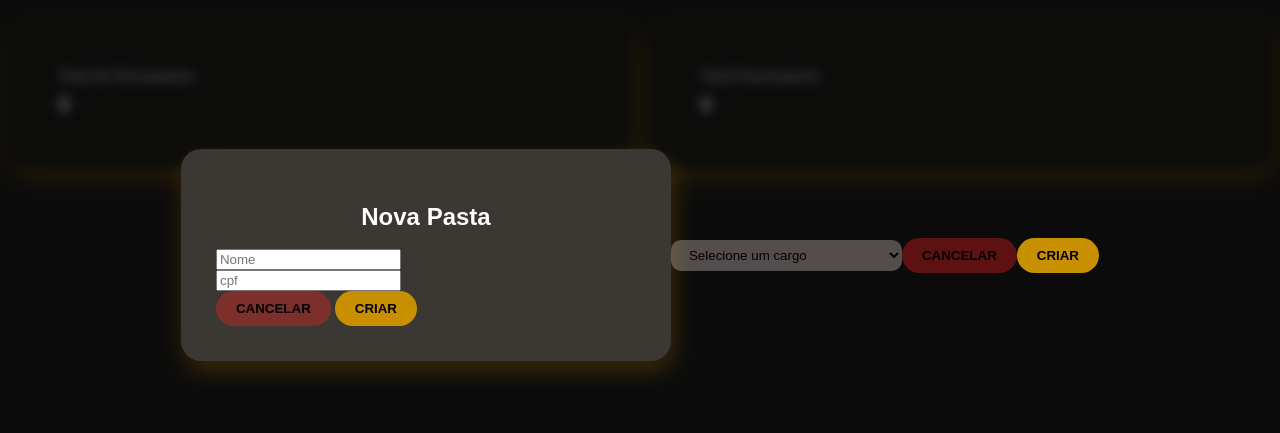
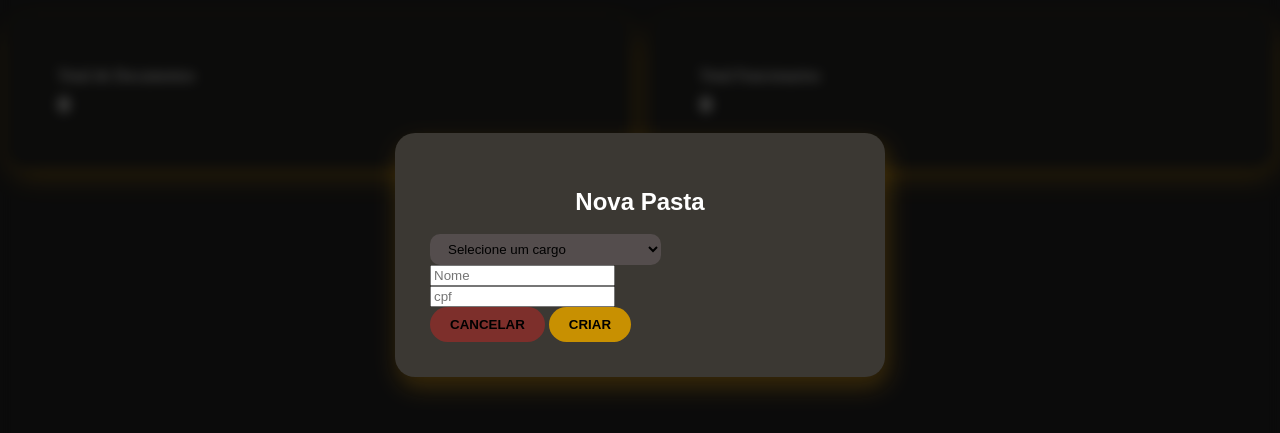
Before and after one commit to joaoppateis07-dotcom/projeto-treino, a website with bundled scripts: page public/html/app.html in a window 1280 px wide. Both pictures are taken after a click on the button "+ NOVA PASTA". Shown: the part 145-578 px from the top of the page. Built offline with nearby package versions, Linux system fonts and the light colour scheme.

Commit message:
melhoras

```diff
--- a/public/css/app.css
+++ b/public/css/app.css
@@ -113,6 +113,7 @@ body {
     border: none;
     background: rgb(84, 77, 77);
     margin: 0 auto;
+    margin-bottom: 18px;
 }
 
 #tituloModalNovaPasta {
--- a/public/html/app.html
+++ b/public/html/app.html
@@ -38,26 +38,6 @@
   <div id="modalNovaPasta" class="modal hidden">
     <div class="modal-box">
       <h2 id="tituloModalNovaPasta">Nova Pasta</h2>
-      <div id="modalInput1">
-       <INPUT id="inputNomePasta" type="text" placeholder="Nome">
-      </div>
-      <div id="modalInput2">
-       <INPUT id="inputCpfFFuncionario" type="text" placeholder="cpf">
-      </div>
-      <div id="btnCriar&Cancelar">
-       <button id="btnCancelarPasta" class="btn btnCancelarPasta">CANCELAR</button>
-       <button id="btnCriarPasta" class="btn">CRIAR</button>
-      </div>
-      </div>
-
-
-
-
-
-
-
-
-
       <select id="selectFuncionario">
        <option>Selecione um cargo</option>
        <option>GERENTE COMERCIAL 1</option>
@@ -70,16 +50,22 @@
        <option>ASSISTENTE T.I</option>
        <option>ASSISTENTE ADM</option>
        <option>ASSISTENTE OPERACIONAL</option>
-       <option></option>
+       <option>DIRETORIA</option>
       </select>
-
-      <button id="btnCancelarPasta" class="btn btnCancelarPasta">CANCELAR</button>
-      <button id="btnCriarPasta" class="btn">CRIAR</button>
+      <div id="modalInput1">
+       <INPUT id="inputNomePasta" type="text" placeholder="Nome">
+      </div>
+      <div id="modalInput2">
+       <INPUT id="inputCpfFFuncionario" type="text" placeholder="cpf">
+      </div>
+      <div id="btnCriar&Cancelar">
+       <button id="btnCancelarPasta" class="btn btnCancelarPasta">CANCELAR</button>
+       <button id="btnCriarPasta" class="btn">CRIAR</button>
+      </div>
+      </div>
     </div>
   </div>
-  <div id="modalUpload" class="modal hidden">
-</div>
-
+  <div id="modalUpload" class="modal hidden"></div>
   <script type="module" src="../js/app.js"></script>
 </body>
 </html>
```
